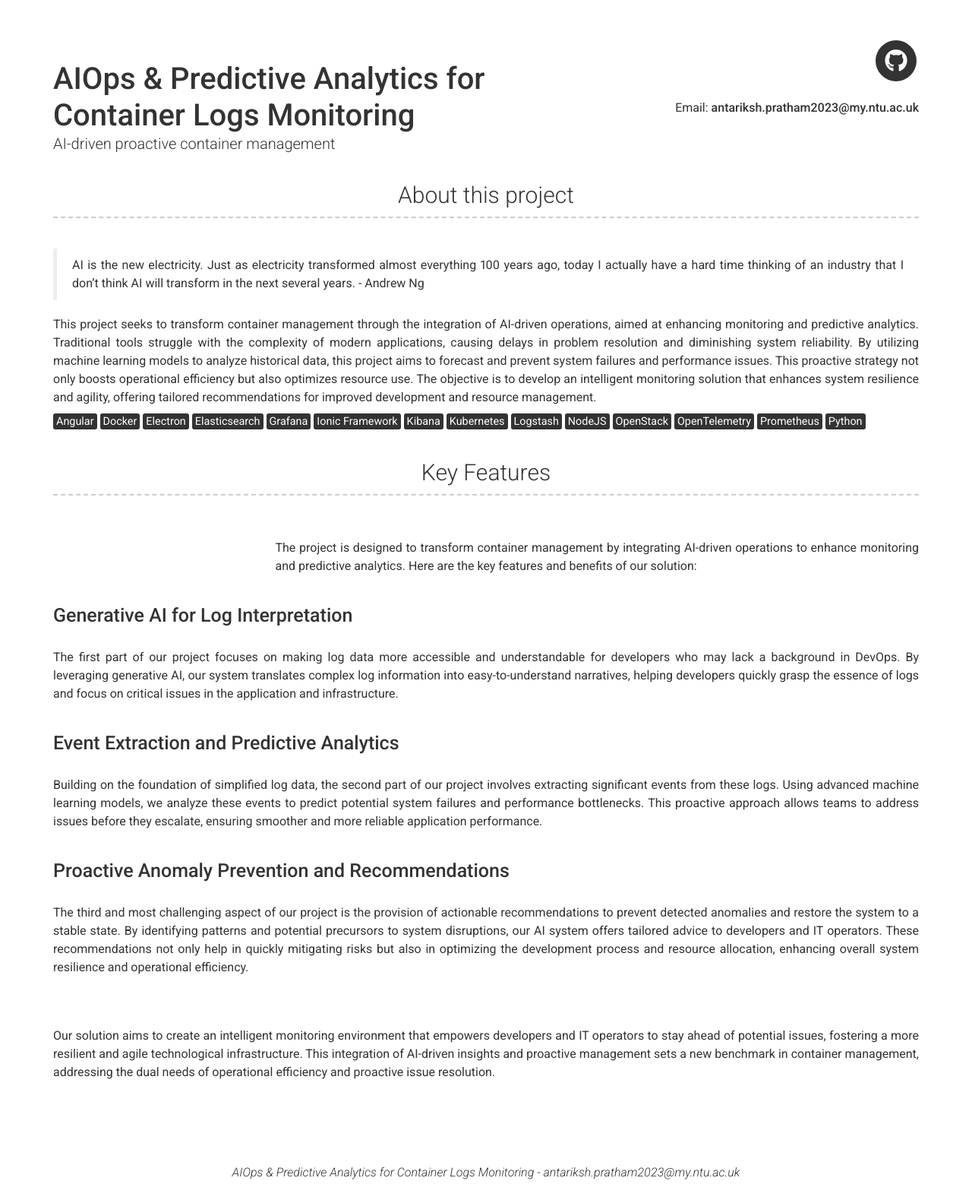
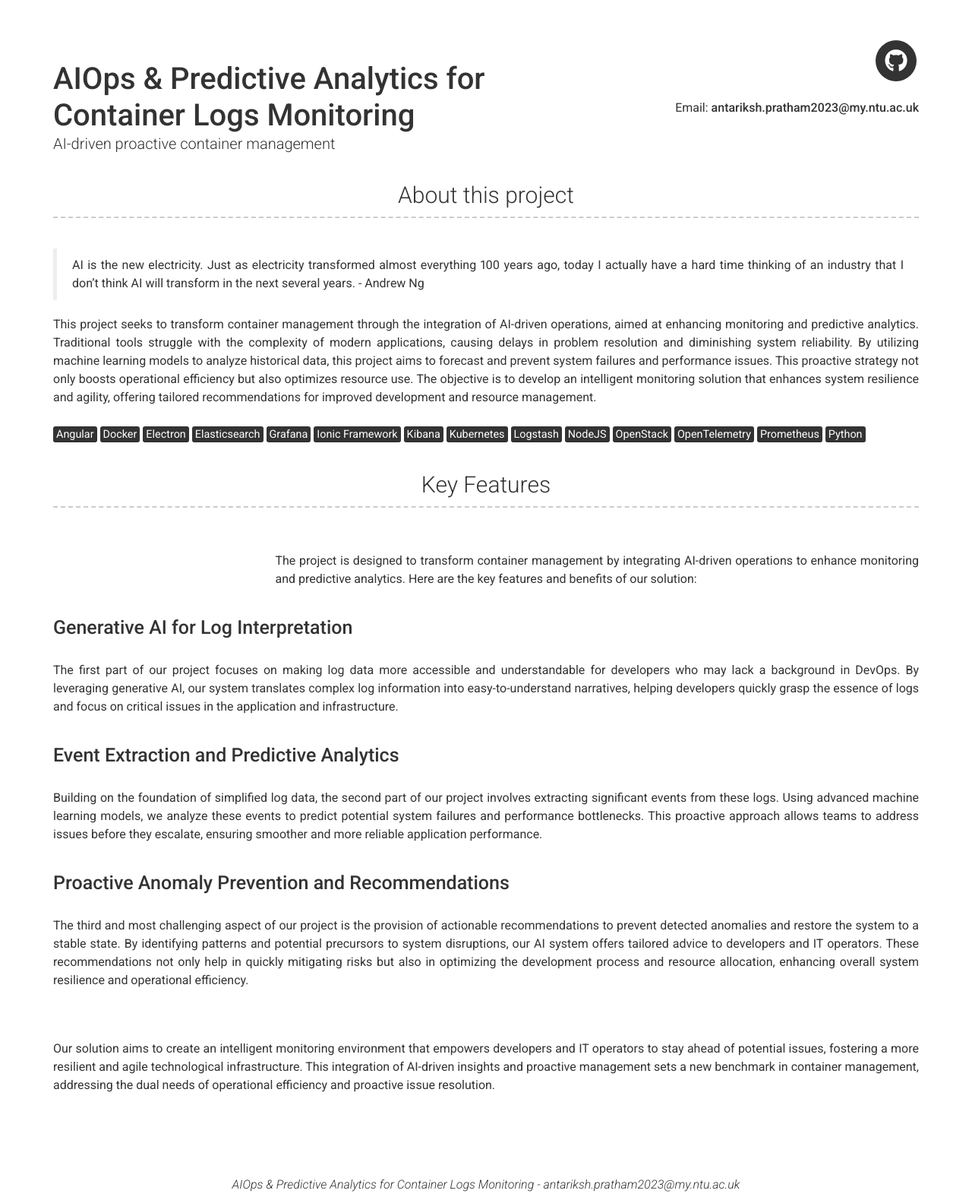
Before and after one commit to APratham/testsite, a Jekyll site: the page built from gh-pages/index.md, in a window 1280 px wide. Shown: the whole page at 76% size. Built offline with Jekyll 4.4.1, drawn with Linux system fonts in a browser that asks for light colours; nearby versions of some CDN libraries.

```diff
--- a/gh-pages/_config.yml
+++ b/gh-pages/_config.yml
@@ -33,7 +33,7 @@ about_content: | # this will include new lines to allow paragraphs
   but also optimizes resource use. The objective is to develop an intelligent monitoring solution that
   enhances system resilience and agility, offering tailored recommendations for improved development
   and resource management.
-  <div></div>
+  <br><br>
   <mark>Angular</mark> <mark>Docker</mark> <mark>Electron</mark> <mark>Elasticsearch</mark> <mark>Grafana</mark>
   <mark>Ionic Framework</mark> <mark>Kibana</mark> <mark>Kubernetes</mark> <mark>Logstash</mark> <mark>NodeJS</mark>
   <mark>OpenStack</mark> <mark>OpenTelemetry</mark> <mark>Prometheus</mark> <mark>Python</mark>
```
